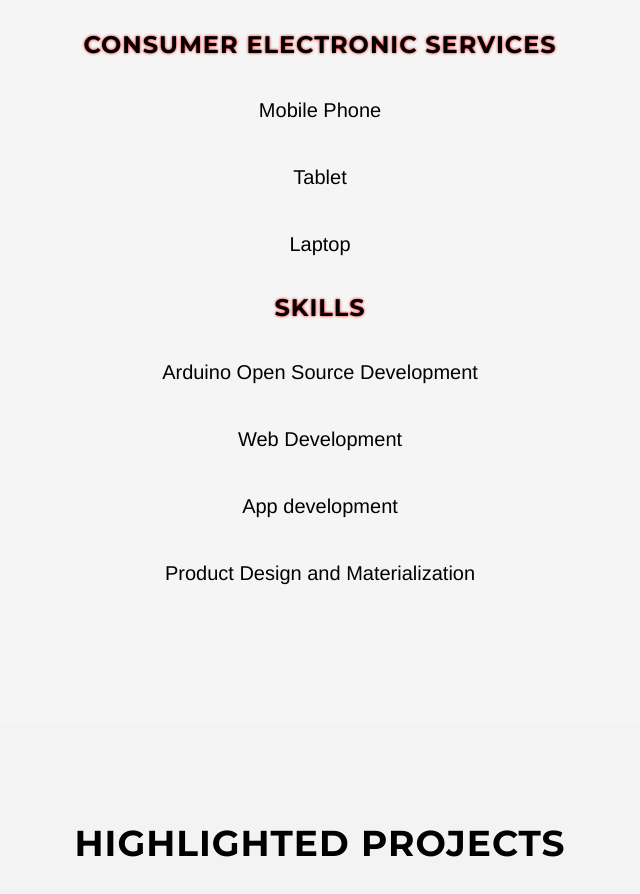
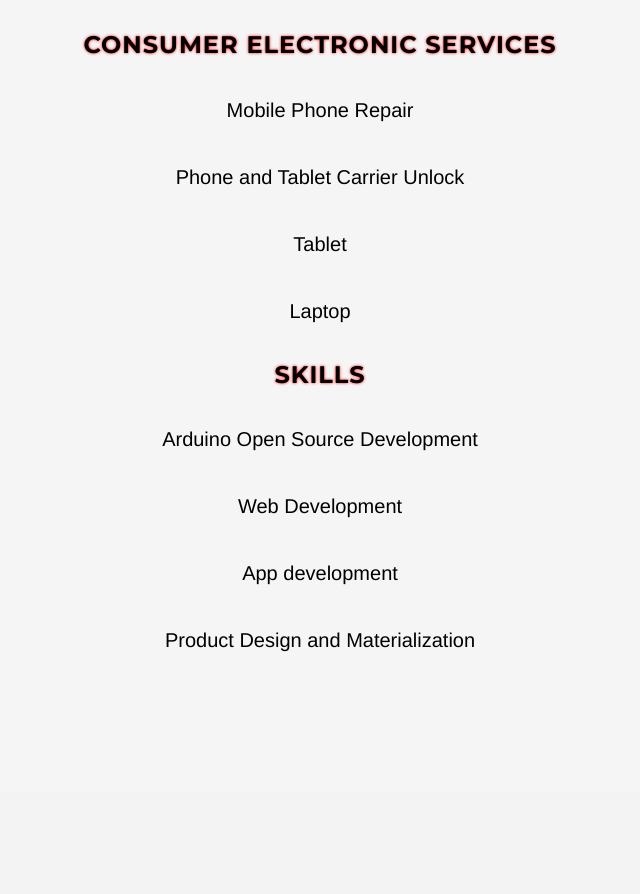
Before and after one commit to INFINITI-SPAW/INFINITI-SPAW.github.io, a plain HTML site: page index.html in a window 1280 px wide. Shown: the part 1279-2173 px from the top of the page, without its empty margins (320-960 px from the left). Drawn offline with Linux system fonts and the light colour scheme.

Commit message:
Carrier unlock

```diff
--- a/index.html
+++ b/index.html
@@ -113,7 +113,9 @@
 
 
                <h3 id="neon">Consumer Electronic Services</h3>
-                 <p>Mobile Phone</p>
+                 <p>Mobile Phone Repair</p>
+                <p>Phone and Tablet Carrier Unlock</p>
+
                     <p>Tablet</p>
                      <p>Laptop</p>
 
```
